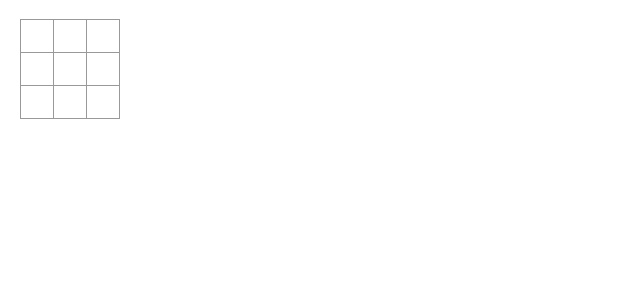
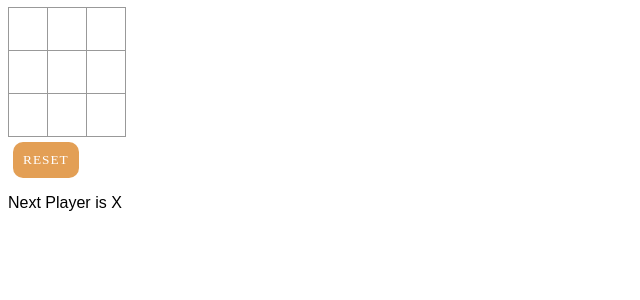
Before and after one commit to 4ssh1/Tic-tac-toe, a React (Vite) app: page / in a window 1280 px wide. Shown: the top 300 px of the page, without its empty margins (0-640 px from the left). Built offline with nearby package versions, Linux system fonts and the light colour scheme.

Commit message:
last commit

```diff
--- a/src/App.css
+++ b/src/App.css
@@ -4,87 +4,55 @@
 
 body {
   font-family: sans-serif;
-  margin: 20px;
-  padding: 0;
-}
-
-h1 {
-  margin-top: 0;
-  font-size: 22px;
-}
-
-h2 {
-  margin-top: 0;
-  font-size: 20px;
-}
-
-h3 {
-  margin-top: 0;
-  font-size: 18px;
-}
-
-h4 {
-  margin-top: 0;
-  font-size: 16px;
-}
-
-h5 {
-  margin-top: 0;
-  font-size: 14px;
-}
-
-h6 {
-  margin-top: 0;
-  font-size: 12px;
-}
-
-code {
-  font-size: 1.2em;
-}
-
-ul {
-  padding-inline-start: 20px;
-}
-
-* {
-  box-sizing: border-box;
-}
-
-body {
-  font-family: sans-serif;
-  margin: 20px;
-  padding: 0;
 }
 
 .square {
   background: #fff;
   border: 1px solid #999;
-  float: left;
   font-size: 24px;
   font-weight: bold;
-  line-height: 34px;
-  height: 34px;
+  line-height: 44px;
+  height: 44px;
+  padding: 0;
+  text-align: center;
+  width: 40px;
+  float: left;
   margin-right: -1px;
   margin-top: -1px;
-  padding: 0;
-  text-align: center;
-  width: 34px;
 }
 
 .board-row:after {
   clear: both;
   content: '';
-  display: table;
+  display: flex;
+  justify-content: center;
+  align-items: center;
 }
+
+/* .board-row{
+  margin: 0 40%;
+} */
 
 .status {
   margin-bottom: 10px;
 }
-.game {
+
+.reset{
+  margin: 5px;
   display: flex;
-  flex-direction: row;
+  justify-content: center;
+  align-items: center;
+  border: none;
+  padding: 10px;
+  background-color: rgb(227, 159, 85);
+  border-radius: 10px;
+  transition: all 1s ease-in;
+  color: white;
+  letter-spacing: 1px;
+  /* margin: 10px auto; */
+  font-family: 'Times New Roman', Times, serif;
 }
 
-.game-info {
-  margin-left: 20px;
+.reset:hover{
+  opacity: 0.8;
 }
--- a/src/App.jsx
+++ b/src/App.jsx
@@ -3,7 +3,7 @@ import './App.css'
 
 function Square({value, squareClick}) {
   return (
-    <button className="square" onClick={squareClick}>
+    <button className="square" onClick={squareClick} >
       {value}
     </button>
   )
@@ -24,13 +24,17 @@ function calculateWinner(squares) {
 
 export default function Board() {
   const [squares, setSquares] = useState(Array(9).fill(""))
-
-const [XisNext, setXisNext] = useState(true)
+  const [XisNext, setXisNext] = useState(true)
+  const nextPlayer = calculateWinner(squares)
+  let status;
+  let winner
+  if (nextPlayer){
+    status = `Winner is ${nextPlayer}`
+  }else{
+    winner = `Next Player is ${XisNext ? "X" : "O"}`
+  }
 
   function click(i) {
-    // const sqrArr = squares.slice()
-    // sqrArr[i]= "X"
-    // setSquares(sqrArr)
     if (squares[i] || calculateWinner(squares)){
       return
     }
@@ -45,7 +49,8 @@ const [XisNext, setXisNext] = useState(true)
   }
 
   return (
-    <>
+    <div className='container'>
+      <div>{status}</div>
       <div className="board-row">
         {
           squares.slice(0,3).map((e,i) => <Square value={e} squareClick={() => click(i)} key={i} />)
@@ -63,6 +68,8 @@ const [XisNext, setXisNext] = useState(true)
         }
 
       </div>
-    </>
+      <button onClick={()=>setSquares(Array(9).fill(""))} className='reset'>RESET</button>
+      <p>{winner}</p>
+    </div>
   )
 }
```
